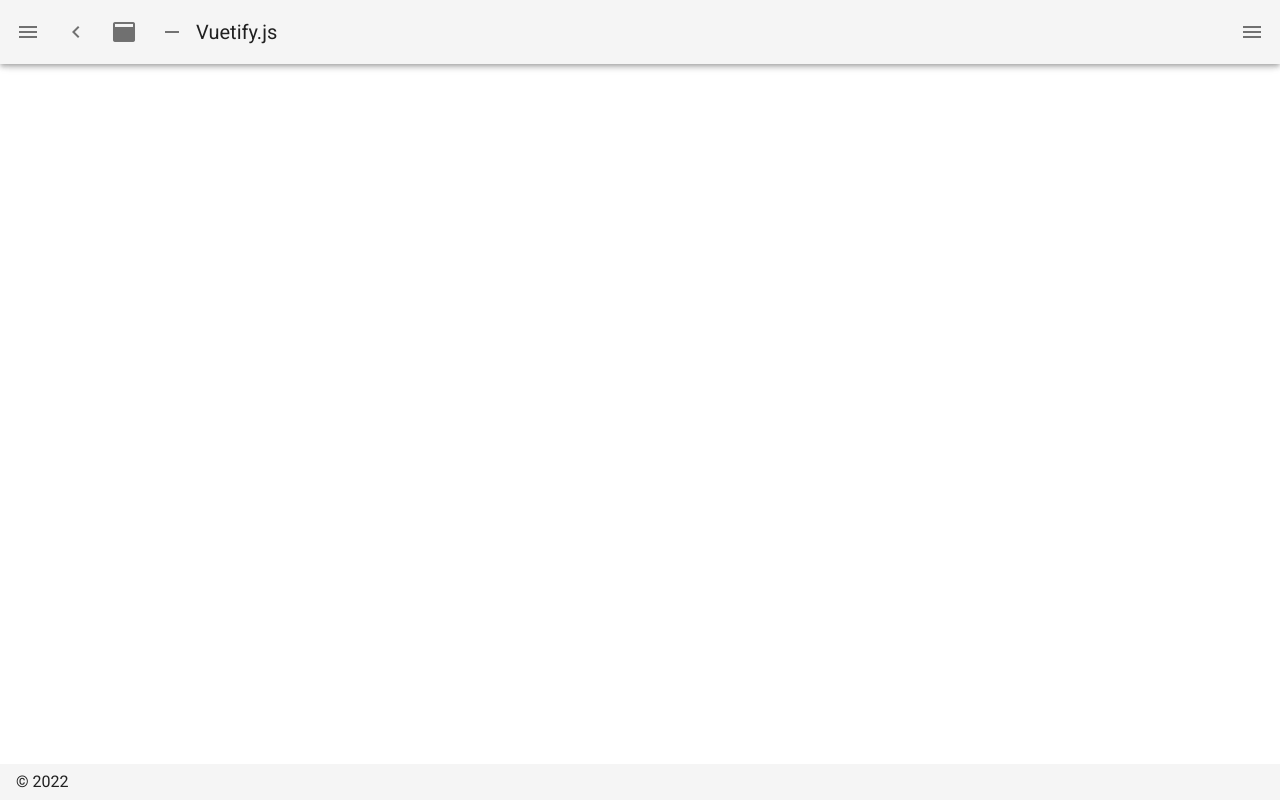
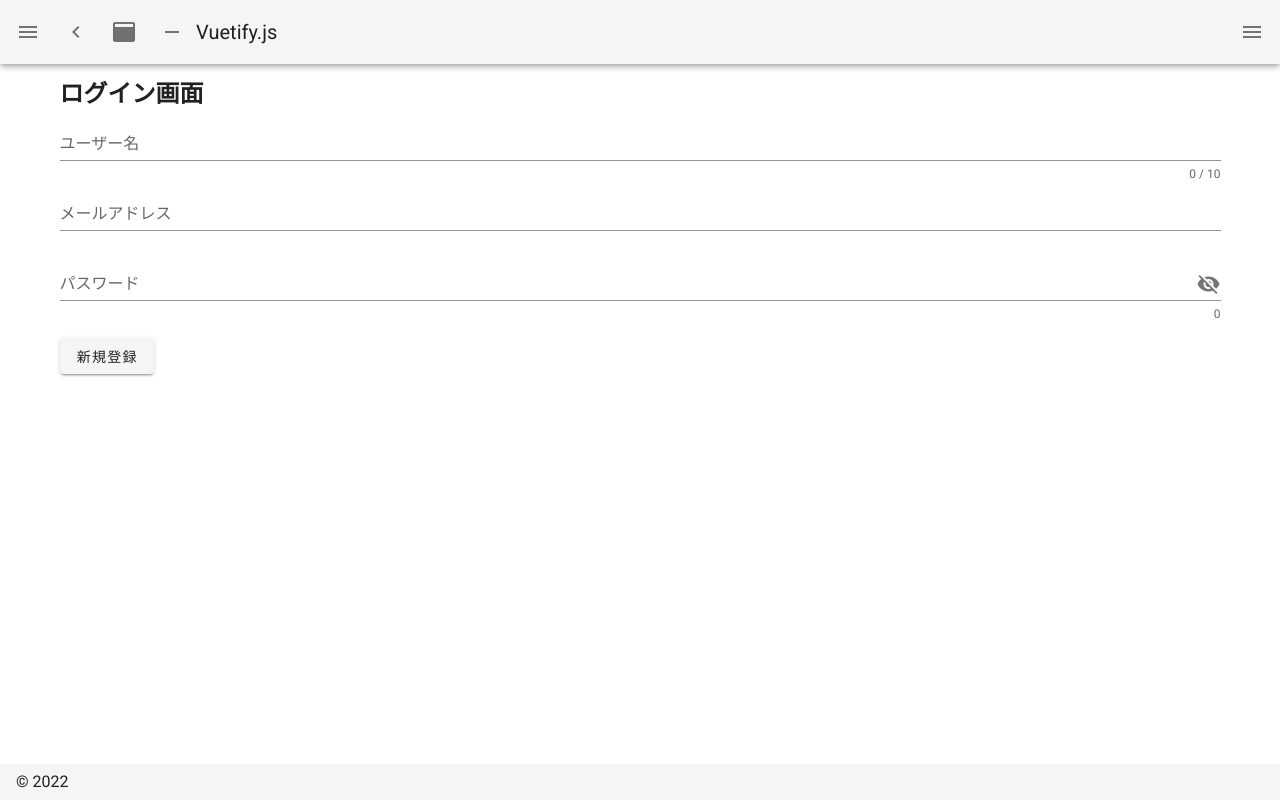
Before and after one commit to Hikaru-Giannis/okr-nuxt, a Nuxt app: page /login in a window 1280 px wide. Before the commit this address had no page. Built offline with nearby package versions, Linux system fonts and the light colour scheme.

Commit message:
add: ログイン画面の雛形を実装。

```diff
--- a/package.json
+++ b/package.json
@@ -14,12 +14,14 @@
     "test": "jest"
   },
   "dependencies": {
+    "@nuxtjs/auth-next": "5.0.0-1648802546.c9880dc",
     "@nuxtjs/axios": "^5.13.6",
     "core-js": "^3.19.3",
     "nuxt": "^2.15.8",
     "vue": "^2.6.14",
     "vue-server-renderer": "^2.6.14",
     "vue-template-compiler": "^2.6.14",
+    "vuelidate": "^0.7.7",
     "vuetify": "^2.6.1",
     "webpack": "^4.46.0"
   },
--- /dev/null
+++ b/pages/login.vue
@@ -0,0 +1,91 @@
+<template>
+  <div>
+    <h2>ログイン画面</h2>
+    <form>
+      <v-text-field
+        v-model="name"
+        :error-messages="nameErrors"
+        :counter="10"
+        label="ユーザー名"
+        required
+        @blur="$v.name.$touch()"
+      ></v-text-field>
+      <v-text-field
+        v-model="email"
+        :error-messages="emailErrors"
+        label="メールアドレス"
+        required
+        @blur="$v.email.$touch()"
+      ></v-text-field>
+      <v-text-field
+        v-model="password"
+        :error-messages="passwordErrors"
+        :append-icon="show ? 'mdi-eye' : 'mdi-eye-off'"
+        :type="show ? 'text' : 'password'"
+        label="パスワード"
+        required
+        counter
+        @click:append="show = !show"
+        @blur="$v.password.$touch()"
+      ></v-text-field>
+      <v-btn
+        class="mr-4 mt-4"
+        @click="submit"
+      >
+        新規登録
+      </v-btn>
+    </form>
+  </div>
+</template>
+
+<script>
+import { validationMixin } from 'vuelidate'
+import { required, minLength, maxLength, email } from 'vuelidate/lib/validators'
+export default {
+  mixins: [validationMixin],
+
+  validations: {
+    name: { required, maxLength: maxLength(10) },
+    email: { required, email },
+    password: { required, minLength: minLength(8), maxLength: maxLength(20)}
+  },
+
+  data: () => ({
+    name: '',
+    email: '',
+    password: '',
+    show: false,
+  }),
+
+  computed: {
+    nameErrors () {
+      const errors = []
+      if (!this.$v.name.$dirty) return errors
+      !this.$v.name.maxLength && errors.push('ユーザー名は最大10文字以内で入力してください。')
+      !this.$v.name.required && errors.push('ユーザー名は入力必須です.')
+      return errors
+    },
+    emailErrors () {
+      const errors = []
+      if (!this.$v.email.$dirty) return errors
+      !this.$v.email.email && errors.push('無効なメールアドレスです。')
+      !this.$v.email.required && errors.push('メールアドレスは入力必須です。')
+      return errors
+    },
+    passwordErrors () {
+      const errors = []
+      if (!this.$v.password.$dirty) return errors
+      !this.$v.password.maxLength && errors.push('ユーザー名は最大20文字以内で入力してください。')
+      !this.$v.password.maxLength && errors.push('ユーザー名は最低8文字以内で入力してください。')
+      !this.$v.password.required && errors.push('パスワードは入力必須です。')
+      return errors
+    }
+  },
+
+  methods: {
+    submit () {
+      this.$v.$touch()
+    }
+  },
+}
+</script>
```
Also changed, not shown: 1 other file (tests, documents, lock files or other folders).
